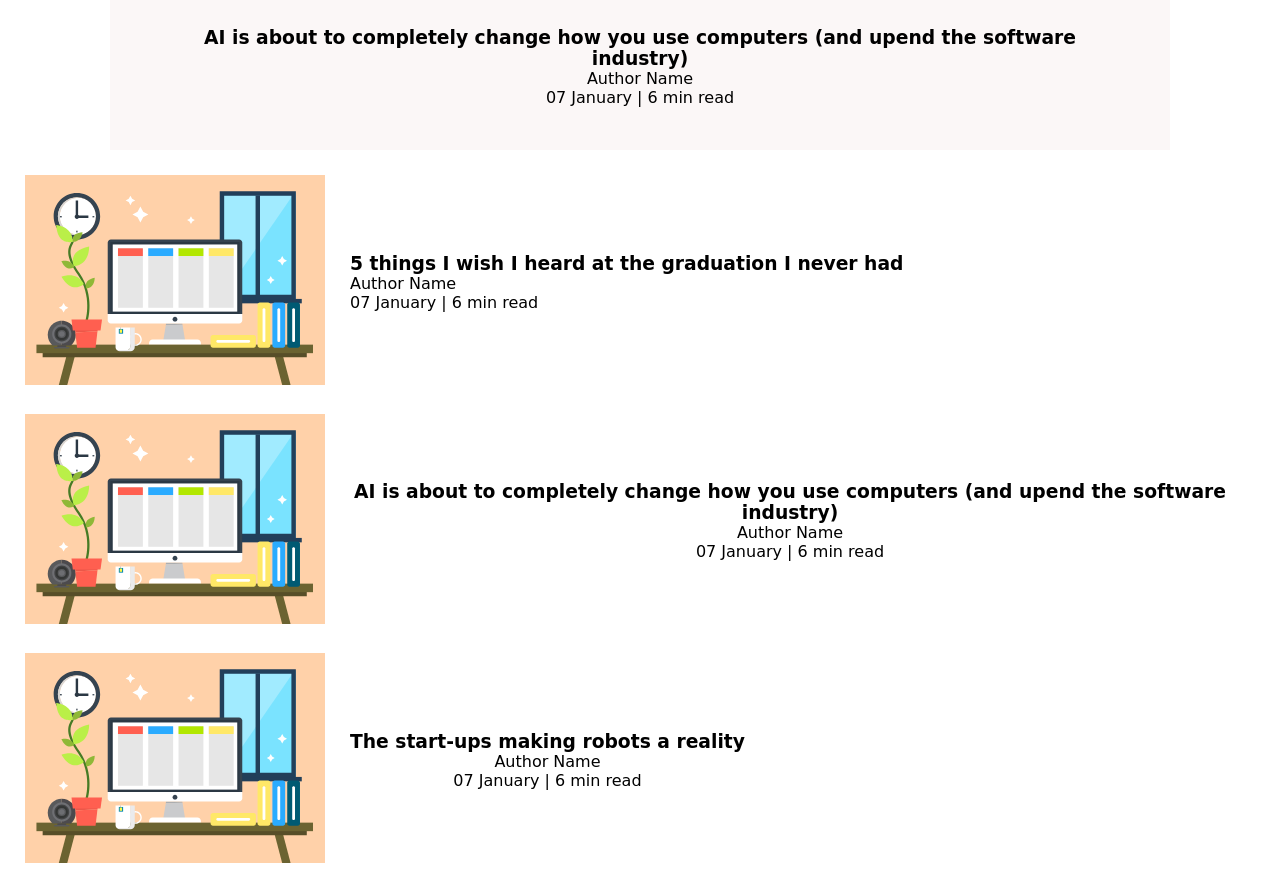
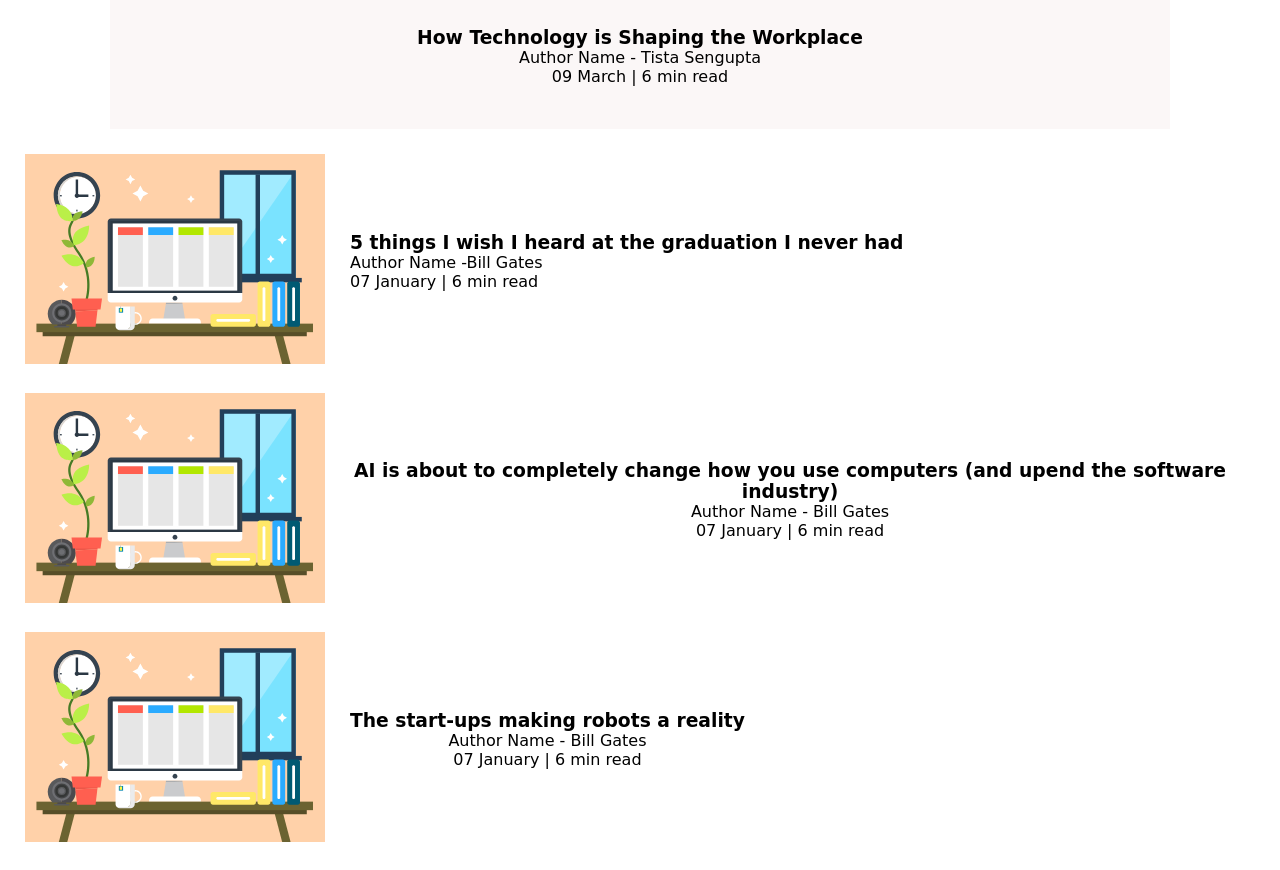
Before and after one commit to yashbhavsar09/yashbhavsar09.github.io, a plain HTML site: page search.html in a window 1280 px wide. Shown: the part 1199-2069 px from the top of the page. Drawn offline with Linux system fonts and the light colour scheme; a web font is replaced by a local one.

Commit message:
Update search.html

```diff
--- a/search.html
+++ b/search.html
@@ -51,9 +51,9 @@
                 <img src="./11.svg" alt="article">
             </div>
             <div class="home-article-content font1 center">
-                <a href="blogpost3.html"><h3>AI is about to completely change how you use computers (and upend the software industry)</h3></a>
-                <div>Author Name</div>
-                <span>07 January | 6 min read</span>
+                <a href="./blogpost1.html"><h3>How Technology is Shaping the Workplace</h3></a>
+                <div>Author Name - Tista Sengupta</div>
+                <span>09 March | 6 min read</span>
             </div>
         </div>
         <div class="home-article">
@@ -63,7 +63,7 @@
             <div class="home-article-content font1 ">
                 <a href="./blogpost4.html"><h3>5 things I wish I heard at the graduation I never had</h3></a>
 
-                <div>Author Name</div>
+                <div>Author Name -Bill Gates</div>
                 <span>07 January | 6 min read</span>
             </div>
         </div>
@@ -72,8 +72,8 @@
                 <img src="./11.svg" alt="article">
             </div>
             <div class="home-article-content font1 center">
-                <a href="blogpost3.html"><h3>AI is about to completely change how you use computers (and upend the software industry)</h3></a>
-                <div>Author Name</div>
+                <a href="./blogpost3.html"><h3>AI is about to completely change how you use computers (and upend the software industry)</h3></a>
+                <div>Author Name - Bill Gates</div>
                 <span>07 January | 6 min read</span>
             </div>
         </div>
@@ -82,9 +82,9 @@
                 <img src="./11.svg" alt="article">
             </div>
             <div class="home-article-content font1 center">
-                <a href="blogpost5.html"><h3>The start-ups making robots a reality</h3></a>
+                <a href="./blogpost5.html"><h3>The start-ups making robots a reality</h3></a>
 
-                <div>Author Name</div>
+                <div>Author Name - Bill Gates</div>
                 <span>07 January | 6 min read</span>
             </div>
         </div>
```
